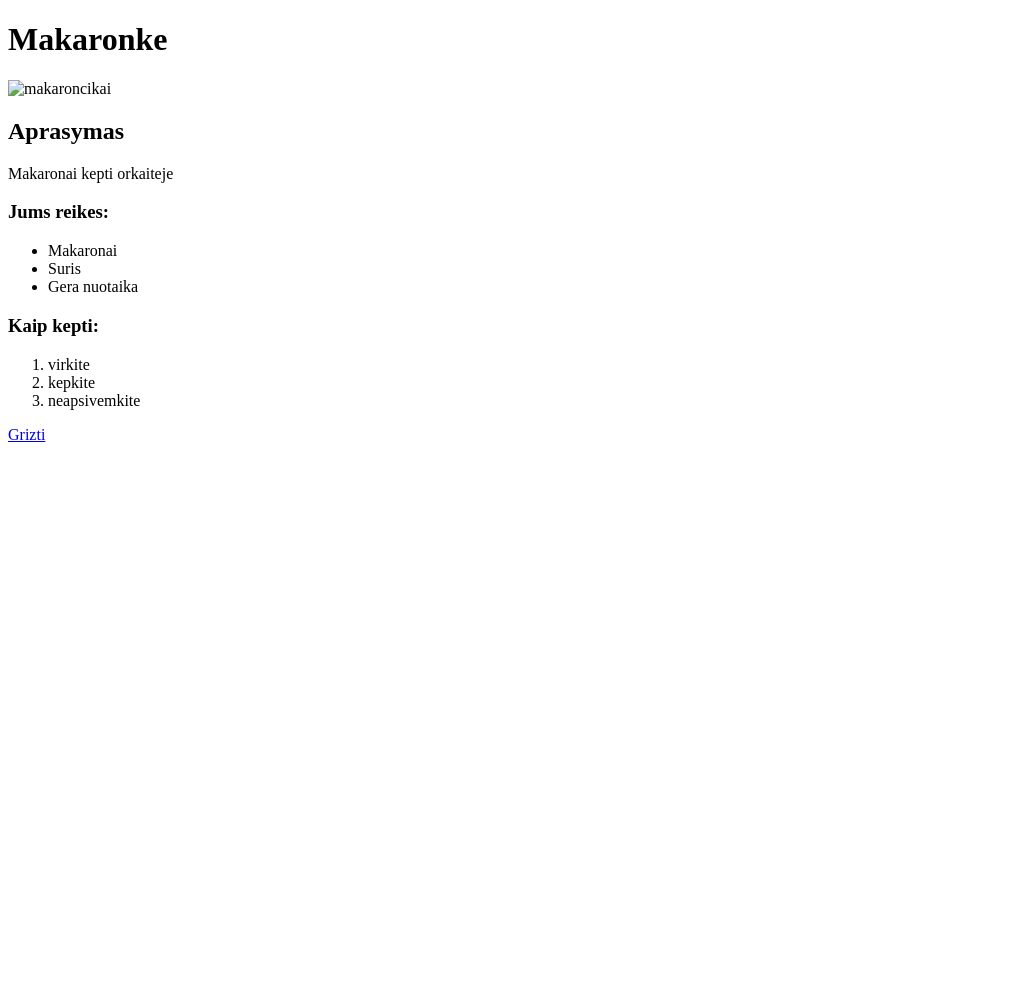
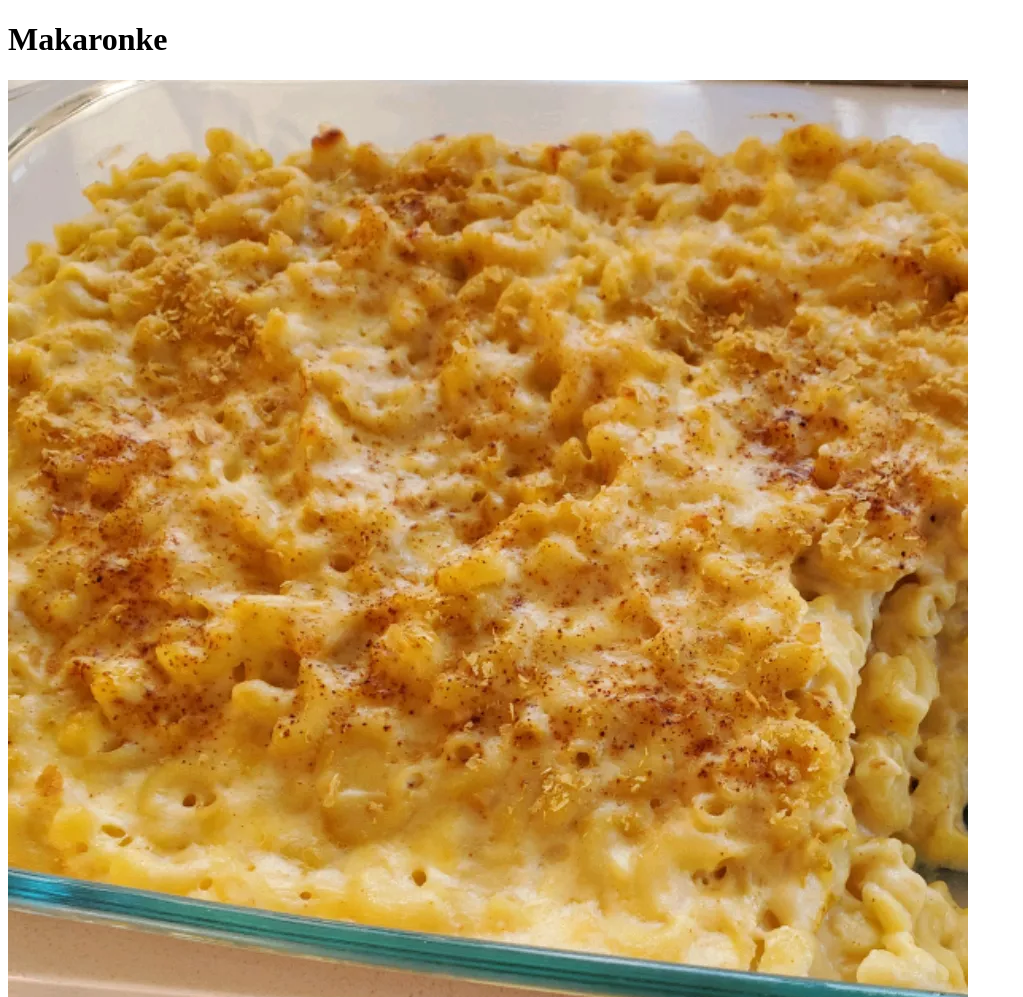
Before and after one commit to gikeris/odin-recipes, a plain HTML site: page recipes/lasagna.html in a window 1280 px wide. Shown: the top 997 px of the page, without its empty margins (0-1023 px from the left). Before the commit the page ends 800 px from the top, so only its background shows below. Drawn offline with Linux system fonts and the light colour scheme; the site is published under a folder, as on GitHub Pages, so addresses that start at the root find nothing.

Commit message:
image fix

```diff
--- a/recipes/lasagna.html
+++ b/recipes/lasagna.html
@@ -8,7 +8,7 @@
 </head>
 <body>
     <h1>Makaronke</h1>
-    <img src="/images/makaronai.jpg" alt="makaroncikai">
+    <img src="../images/makaronai.jpg" alt="makaroncikai">
     <h2>Aprasymas</h2>
     <p>Makaronai kepti orkaiteje</p>
     <h3>Jums reikes:</h3>
```
